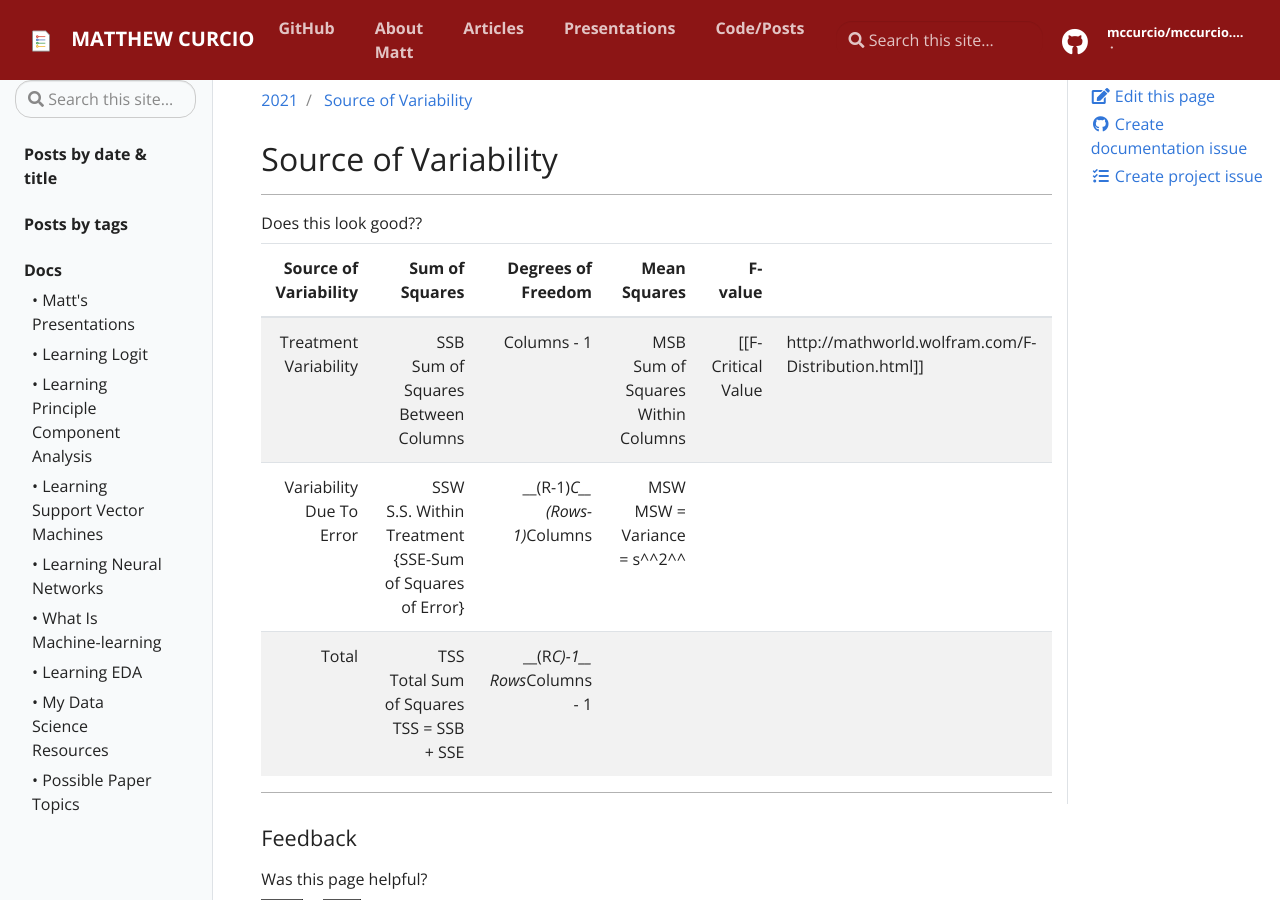
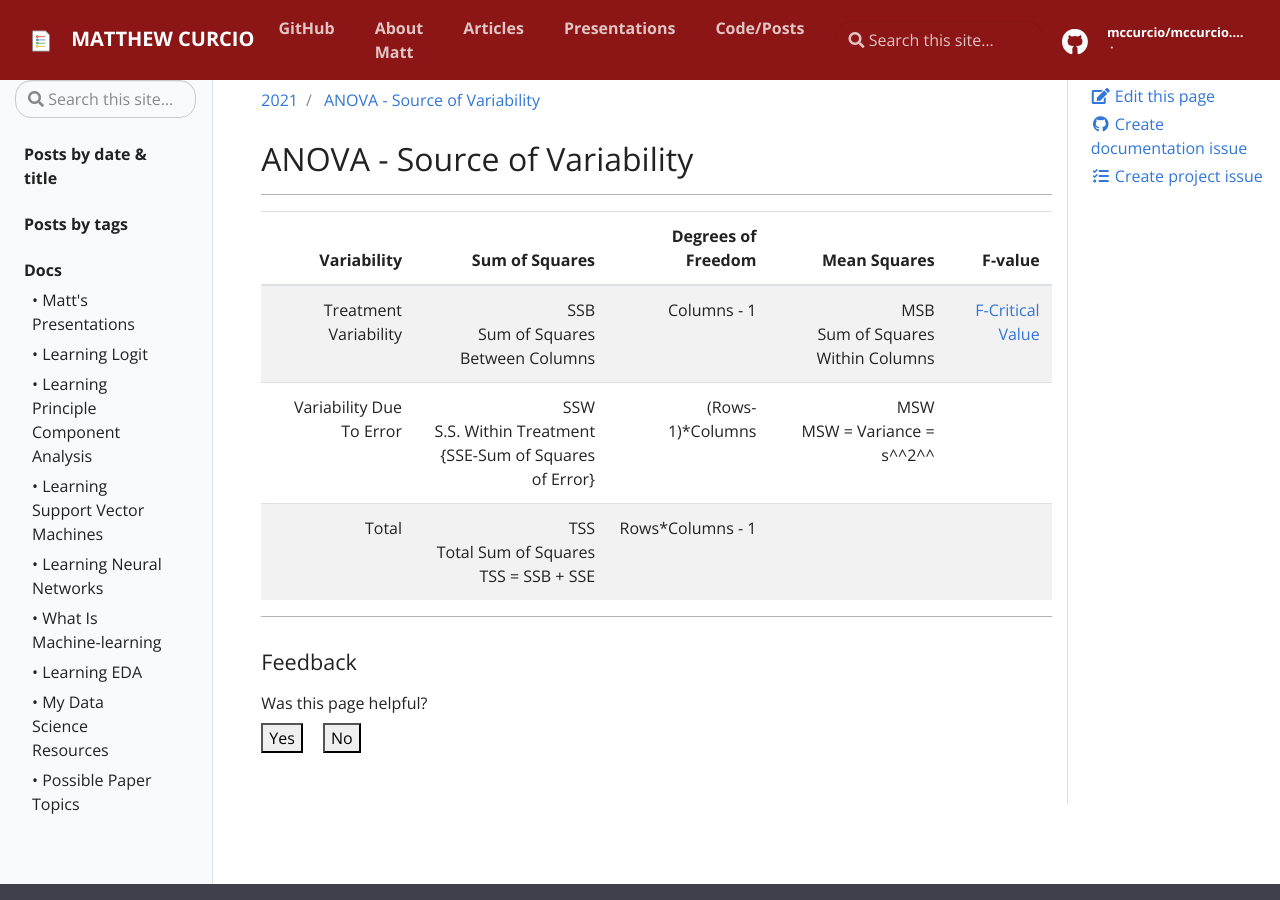
Before and after one commit to mccurcio/mccurcio.github.io, a Jekyll site: the page built from _posts/misc/2021-01-01-variability.md, in a window 1280 px wide and 900 px high. Built offline with Jekyll 4.4.1, drawn with Linux system fonts in a browser that asks for light colours; our own code applies the rules of GitHub Pages for plain Markdown files.

Commit message:
Update 2021-01-01-variability.md

```diff
--- a/_posts/misc/2021-01-01-variability.md
+++ b/_posts/misc/2021-01-01-variability.md
@@ -1,13 +1,11 @@
 ---
-title: "Source of Variability"
-tags: Statistics InProgess
+title: "ANOVA - Source of Variability"
+tags: Statistics ANOVA InProgess
 ---
 
 
-Does this look good??
-
-| Source of Variability | Sum of Squares | Degrees of Freedom | Mean Squares | F-value |
+| Variability | Sum of Squares | Degrees of Freedom | Mean Squares | F-value |
 |--:|--:|--:|--:|--:|
-| Treatment Variability | SSB<br>Sum of Squares Between Columns | Columns - 1 | MSB<br>Sum of Squares Within Columns | [[F-Critical Value|http://mathworld.wolfram.com/F-Distribution.html]] |
-| Variability Due To Error | SSW<br> S.S. Within Treatment<br>{SSE-Sum of Squares of Error} | __(R-1)*C__<br>(Rows-1)*Columns | MSW<br>MSW = Variance = s^^2^^ | |
-| Total | TSS<br>Total Sum of Squares<br>TSS = SSB + SSE | __(R*C)-1__<br>Rows*Columns - 1 | | |
+| Treatment Variability | SSB<br>Sum of Squares Between Columns | Columns - 1 | MSB<br>Sum of Squares Within Columns | [F-Critical Value](http://mathworld.wolfram.com/F-Distribution.html) |
+| Variability Due To Error | SSW<br> S.S. Within Treatment<br>{SSE-Sum of Squares of Error} | (Rows-1)*Columns | MSW<br>MSW = Variance = s^^2^^ | |
+| Total | TSS<br>Total Sum of Squares<br>TSS = SSB + SSE | Rows*Columns - 1 | | |
```
